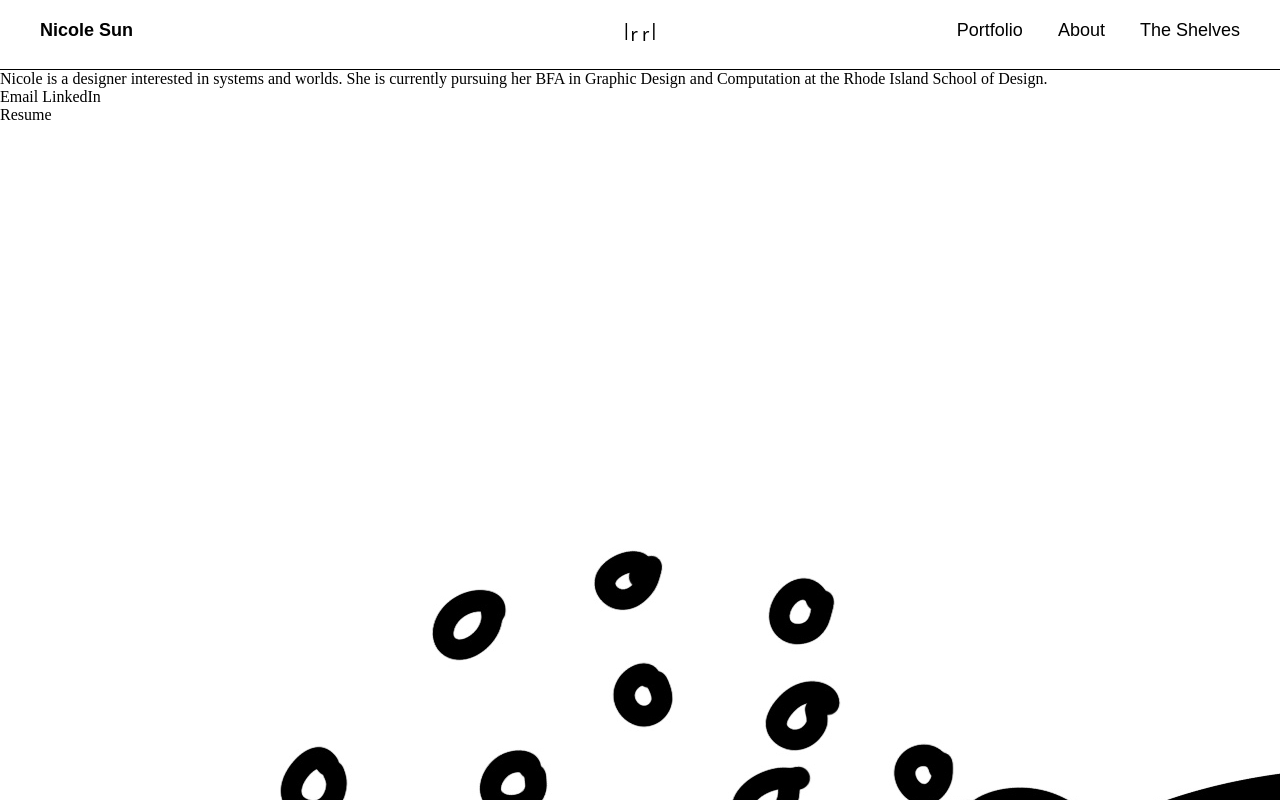
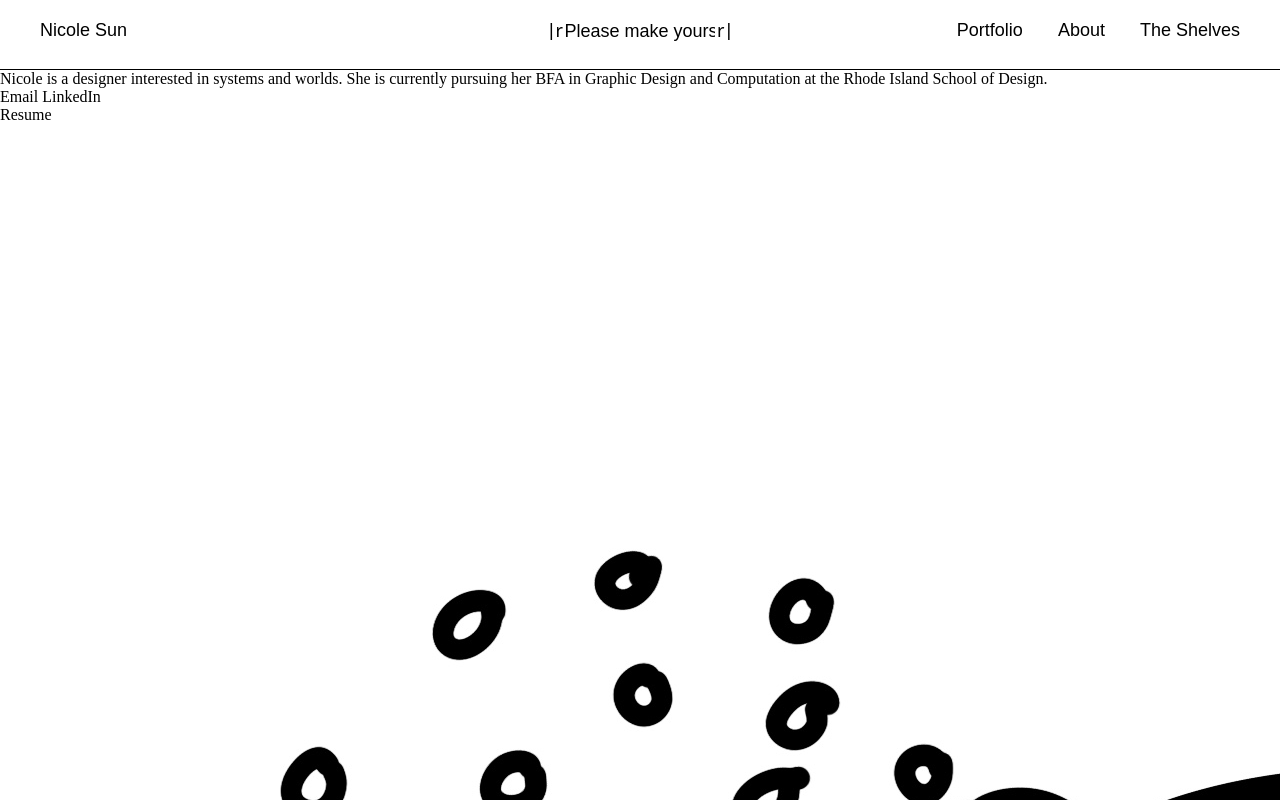
Before and after one commit to cornercreature/Portfolio-Website, a plain HTML site: page about.html in a window 1280 px wide. Drawn offline with Linux system fonts and the light colour scheme; a web font is replaced by a local one.

Commit message:
marquee header fixed for about page

```diff
--- a/js/components/header.js
+++ b/js/components/header.js
@@ -13,19 +13,21 @@ function createHeader() {
     // Determine message class based on current page
     const currentPage = window.location.pathname;
     const isShelvesPage = currentPage.includes('shelves.html');
+    const isAboutPage = currentPage.includes('about.html');
+    const isAlwaysOpenPage = isShelvesPage || isAboutPage;
     const messageContent = '🚪 | 🛋️ 🛏️ | 🚪 Please make yourself at home!';
-    const messageClass = isShelvesPage
+    const messageClass = isAlwaysOpenPage
         ? 'message-container shelves-message'
         : 'message-container';
 
-    // For shelves page, wrap content in marquee div directly
-    const messageHTML = isShelvesPage
+    // For shelves and about pages, wrap content in marquee div directly
+    const messageHTML = isAlwaysOpenPage
         ? `<div class="marquee">${messageContent} ${messageContent}</div>`
         : messageContent;
 
     header.innerHTML = `
         <div class="header-left">
-            <h1 class="site-title">Nicole Sun</h1>
+            <p class="site-title">Nicole Sun</p>
         </div>
         <div class="header-center">
             <p class="shu">|</p>
@@ -35,9 +37,9 @@ function createHeader() {
             <p class="shu">|</p>
         </div>
         <nav class="header-nav" aria-label="Main navigation">
-            <a href="main.html">Portfolio</a>
-            <a href="about.html">About</a>
-            <a href="shelves.html">The Shelves</a>
+            <a href="main.html"><span class="nav-icon">,</span>Portfolio</a>
+            <a href="about.html"><span class="nav-icon">,</span>About</a>
+            <a href="shelves.html"><span class="nav-icon">,</span>The Shelves</a>
         </nav>
     `;
 
--- a/js/interactions/header-navigation.js
+++ b/js/interactions/header-navigation.js
@@ -17,9 +17,15 @@ export function setupHeaderNavigation() {
         siteTitle.addEventListener('click', () => {
             const portfolioMain = document.querySelector('.portfolio-main');
 
-            // Only collapse if we're in detail view
+            // If in detail view, collapse it
             if (portfolioMain && portfolioMain.classList.contains('expanded')) {
                 collapseWork();
+            } else if (portfolioMain) {
+                // On portfolio page but not in detail view - do nothing
+                return;
+            } else {
+                // On other pages - navigate to main.html
+                window.location.href = 'main.html';
             }
         });
     }
--- a/shelves.css
+++ b/shelves.css
@@ -91,6 +91,8 @@ a {
     margin: 0 2px;
     font-family: "Yarndings 20", system-ui;
     font-size: 18px;
+    position: relative;
+    top: -4px;
 }
 
 .shu {
@@ -125,3 +127,12 @@ a {
 .nav-button:hover {
     text-decoration: underline;
 }
+
+.nav-icon {
+    font-family: var(--font-icon);
+    font-size: var(--font-size-icon);
+    margin-right: 3px;
+    position: relative;
+    top: 2px;
+    display: none;
+}
--- a/styles/header.css
+++ b/styles/header.css
@@ -48,6 +48,10 @@ body:has(.portfolio-main.expanded) .message-container {
     width: var(--message-container-width-expanded);
 }
 
+.message-container.shelves-message {
+    width: var(--message-container-width-expanded);
+}
+
 .message-container .marquee {
     white-space: nowrap;
 }
@@ -56,7 +60,9 @@ body:has(.portfolio-main.expanded) .message-container {
     padding-top: var(--padding-diamond-top);
     margin: 0 var(--spacing-diamond-margin);
     font-family: var(--font-icon);
-    font-size: var(--font-size-base);
+    font-size: var(--font-size-icon);
+    position: relative;
+    top: -4px;
 }
 
 .shu {
@@ -91,3 +97,12 @@ body:has(.portfolio-main.expanded) .message-container {
 .nav-button:hover {
     text-decoration: underline;
 }
+
+.nav-icon {
+    font-family: var(--font-icon);
+    font-size: var(--font-size-icon);
+    margin-right: 3px;
+    position: relative;
+    top: 2px;
+    display: none;
+}
--- a/styles/variables.css
+++ b/styles/variables.css
@@ -28,6 +28,7 @@
     --font-size-title: 32px;
     --font-size-h2: 20px;
     --font-size-h2-collapsed: 12px;
+    --font-size-icon: 18px;
 
     --font-weight-normal: 400;
     --font-weight-medium: 400;
```
